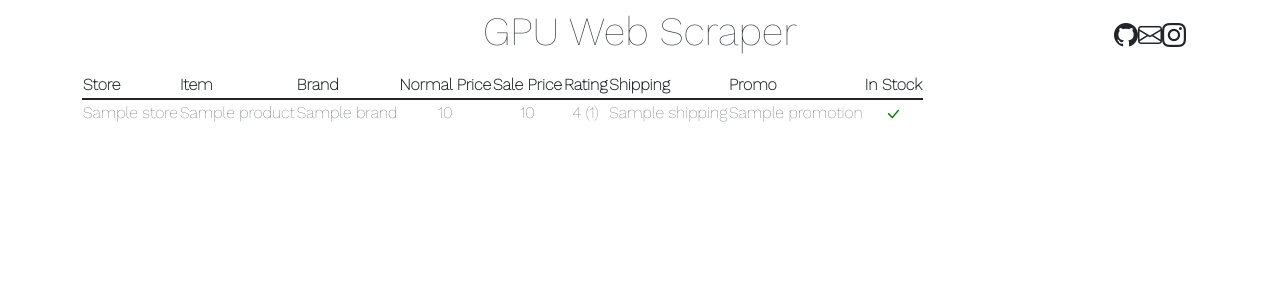
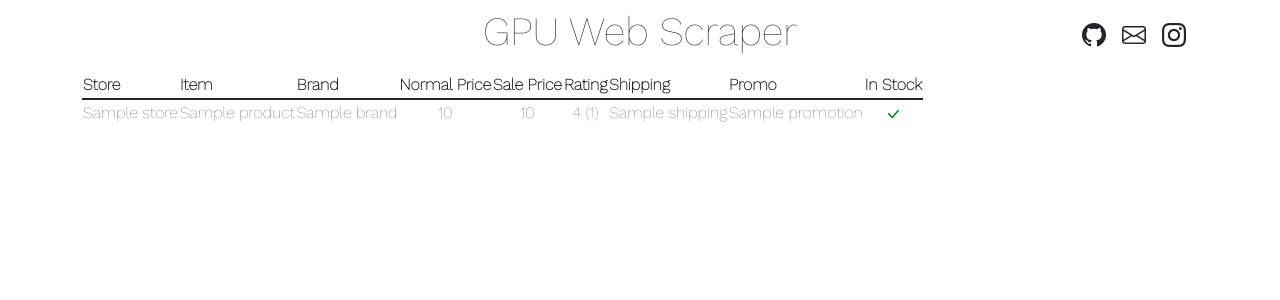
Before and after one commit to JoshFung/MapleScrape, a Django app: template templates/home.html in a window 1280 px wide. Shown: the top 300 px of the page. Run offline with Django 3.2, Linux system fonts and the light colour scheme; the template is opened without the code that fills it: most values are stand-ins (such as "Sample title", 1, 10 or a date in 2020); some libraries are stand-ins or nearby versions.

Commit message:
Moved style file

```diff
--- a/style/style.css
+++ b/static/style.css
@@ -10,6 +10,15 @@
     font-size: 64px;
 }
 
-a i {
+div a {
+}
+
+#icon {
     font-size: 1.5rem;
+    padding-left: 1rem;
 }
+
+#spacer-icon {
+    font-size: 1.5rem;
+    padding-right: 1rem;
+}
```
